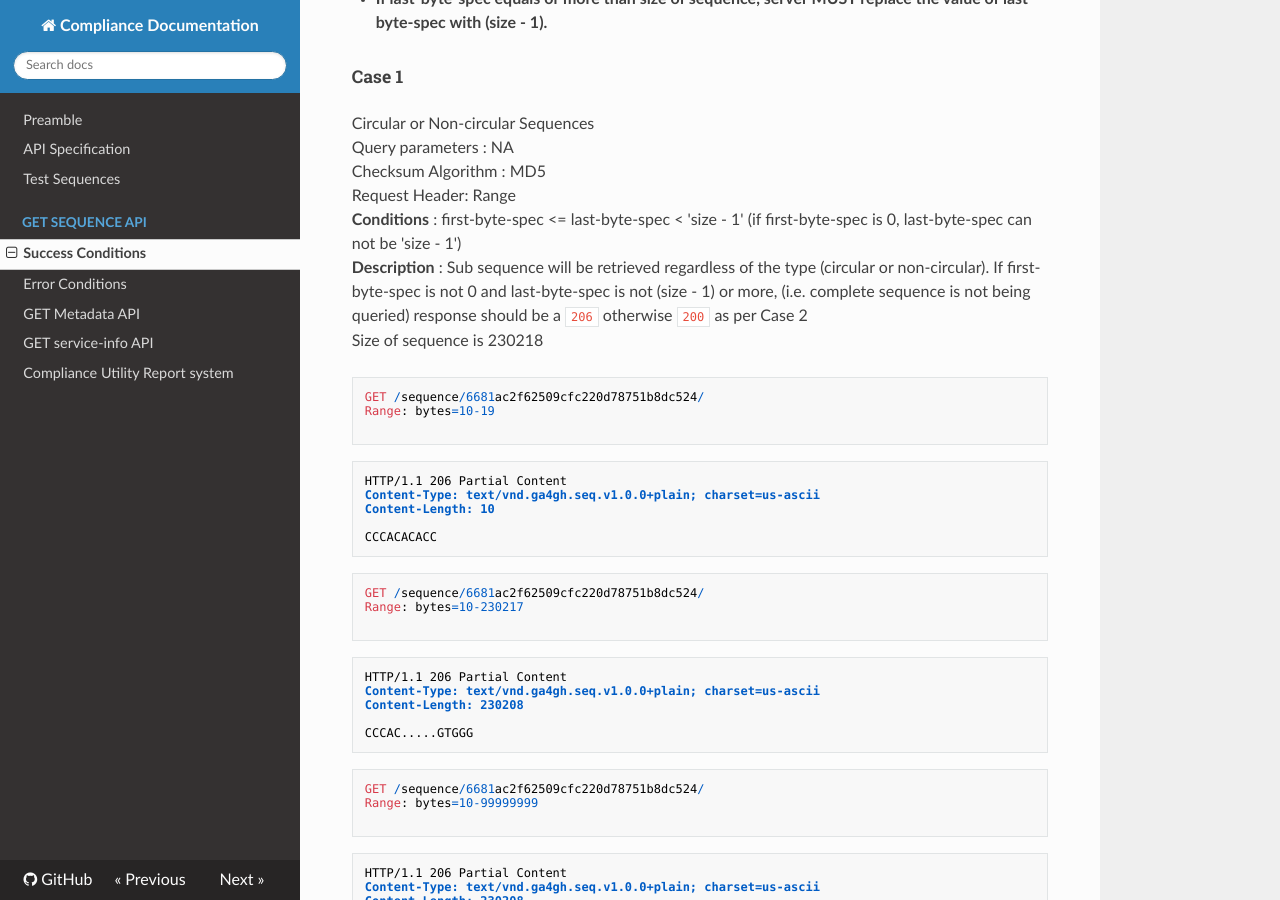
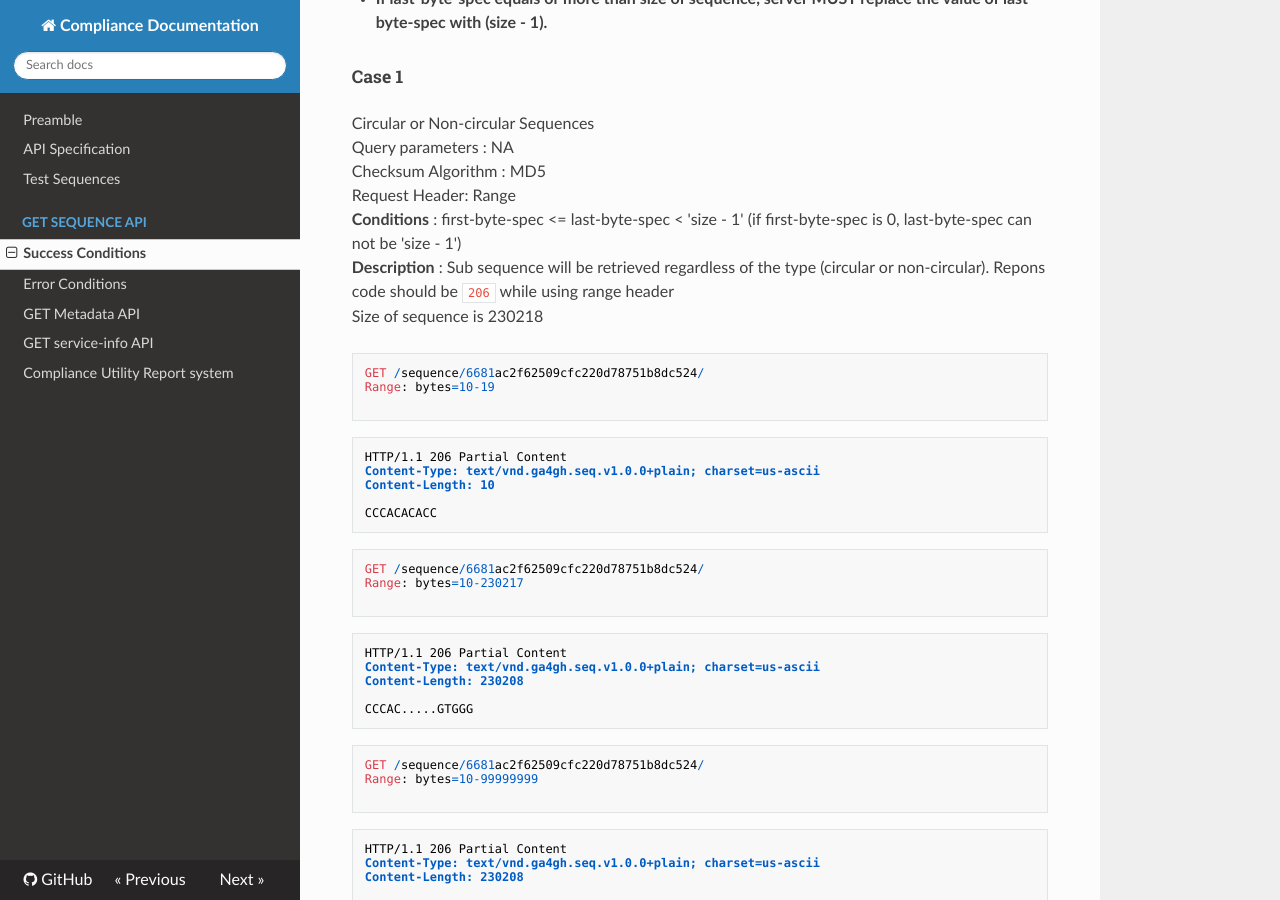
Before and after one commit to ga4gh/refget-compliance-suite, an MkDocs documentation site: the page built from docs/GET_sequence_API/success.md, in a window 1280 px wide and 900 px high, scrolled down 6328 px. Built offline with MkDocs 1.6.1, drawn with Linux system fonts in a browser that asks for light colours; nearby versions of some CDN libraries; old or Windows-style settings are respelled for this version of MkDocs; some of the changed text lies outside the part shown.

Commit message:
200 to 206 in docs using range

````diff
--- a/docs/GET_sequence_API/success.md
+++ b/docs/GET_sequence_API/success.md
@@ -311,7 +311,7 @@ Checksum Algorithm : MD5
 Request Header: Range
 **Conditions** : first-byte-spec <= last-byte-spec < 'size - 1' (if first-byte-spec is 0, last-byte-spec can not be 'size - 1')
 **Description** : Sub sequence will be retrieved regardless of the type (circular or non-circular).
-If first-byte-spec is not 0 and last-byte-spec is not (size - 1) or more, (i.e. complete sequence is not being queried) response should be a `206` otherwise `200` as per Case 2
+Repons code should be `206` while using range header
 Size of sequence is 230218
 
 ```
@@ -400,7 +400,7 @@ Range: bytes=0-230217
 ```
 
 ```
-HTTP/1.1 200 OK
+HTTP/1.1 206 OK
 Content-Type: text/vnd.ga4gh.seq.v1.0.0+plain; charset=us-ascii
 Content-Length: 230218
 
@@ -414,7 +414,7 @@ Range: bytes=0-999999999
 ```
 
 ```
-HTTP/1.1 200 OK
+HTTP/1.1 206 OK
 Content-Type: text/vnd.ga4gh.seq.v1.0.0+plain; charset=us-ascii
 Content-Length: 230218
 
````
Also changed, not shown: 1 other file.
